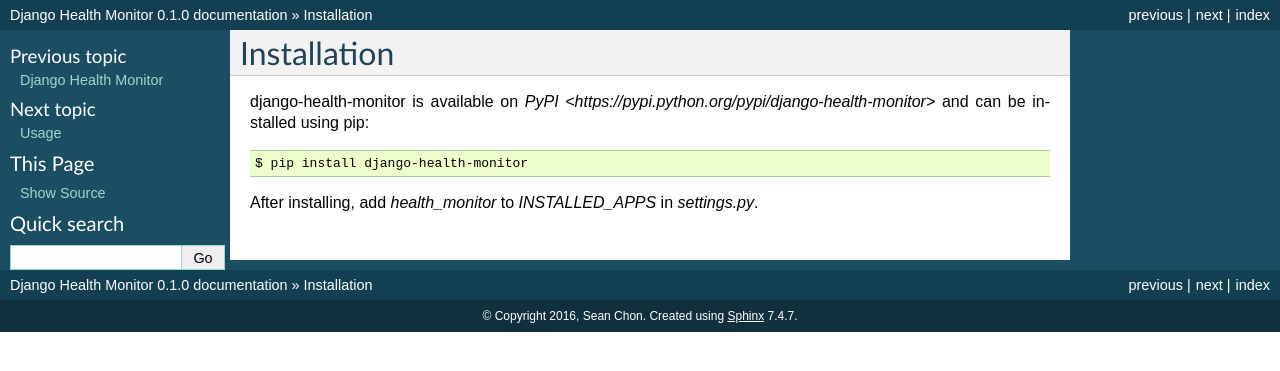
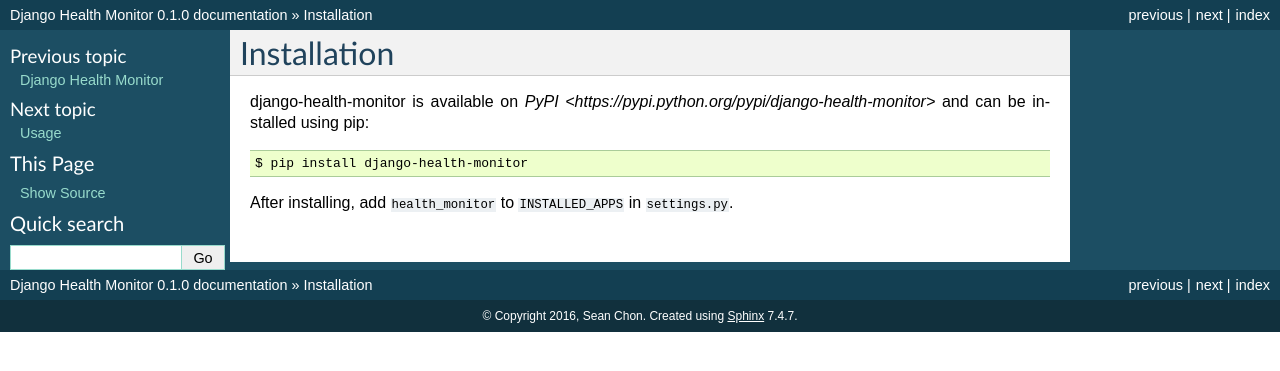
Before and after one commit to gracenote/django-health-monitor, a Sphinx documentation site: the page built from docs/installation.rst, in a window 1280 px wide. Shown: the top 371 px of the page. Built offline with Sphinx 7.4.7, drawn with Linux system fonts in a browser that asks for light colours.

Commit message:
Fix documentation markup.

```diff
--- a/docs/installation.rst
+++ b/docs/installation.rst
@@ -6,4 +6,4 @@
 
     $ pip install django-health-monitor
 
-After installing, add `health_monitor` to `INSTALLED_APPS` in `settings.py`.
+After installing, add ``health_monitor`` to ``INSTALLED_APPS`` in ``settings.py``.
```
